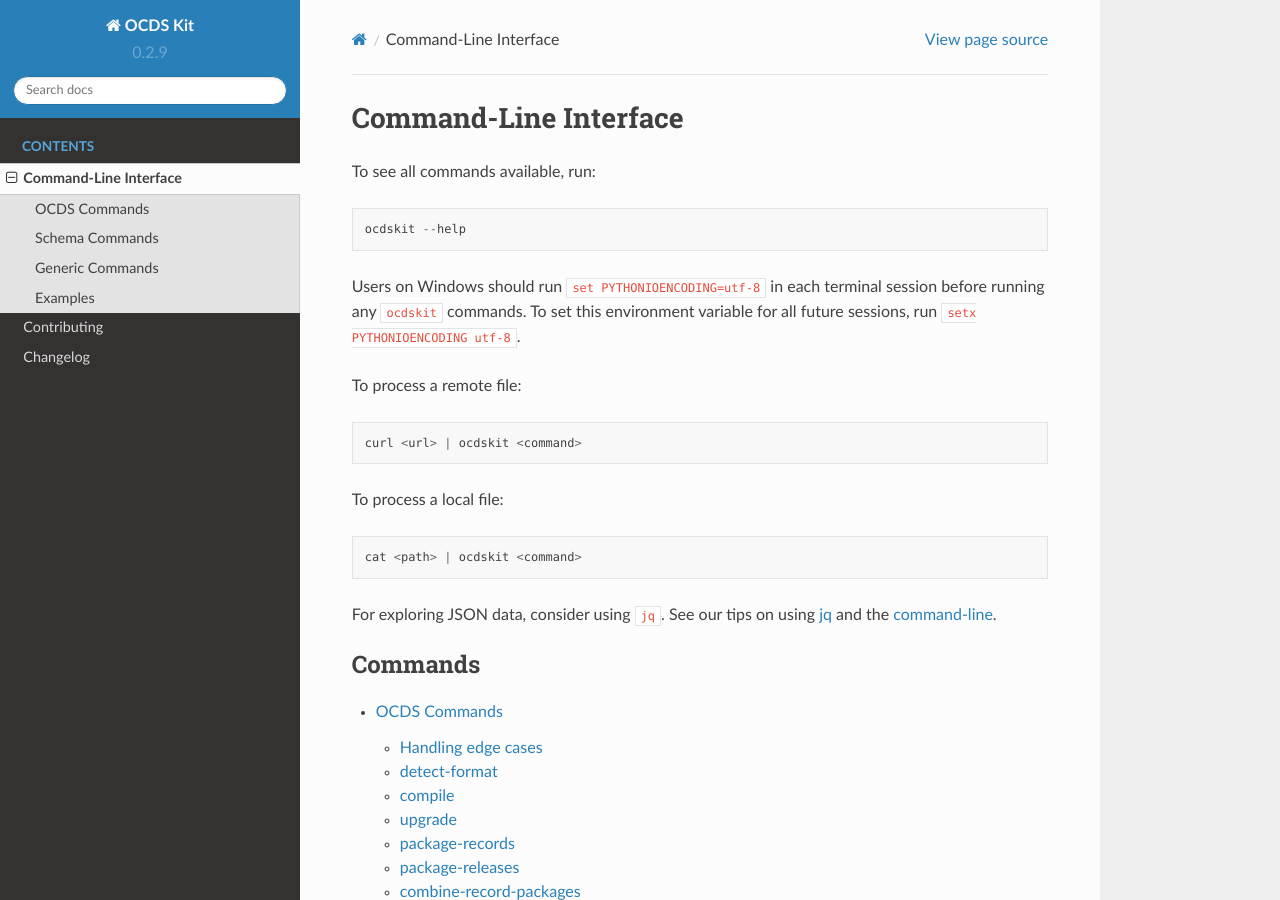
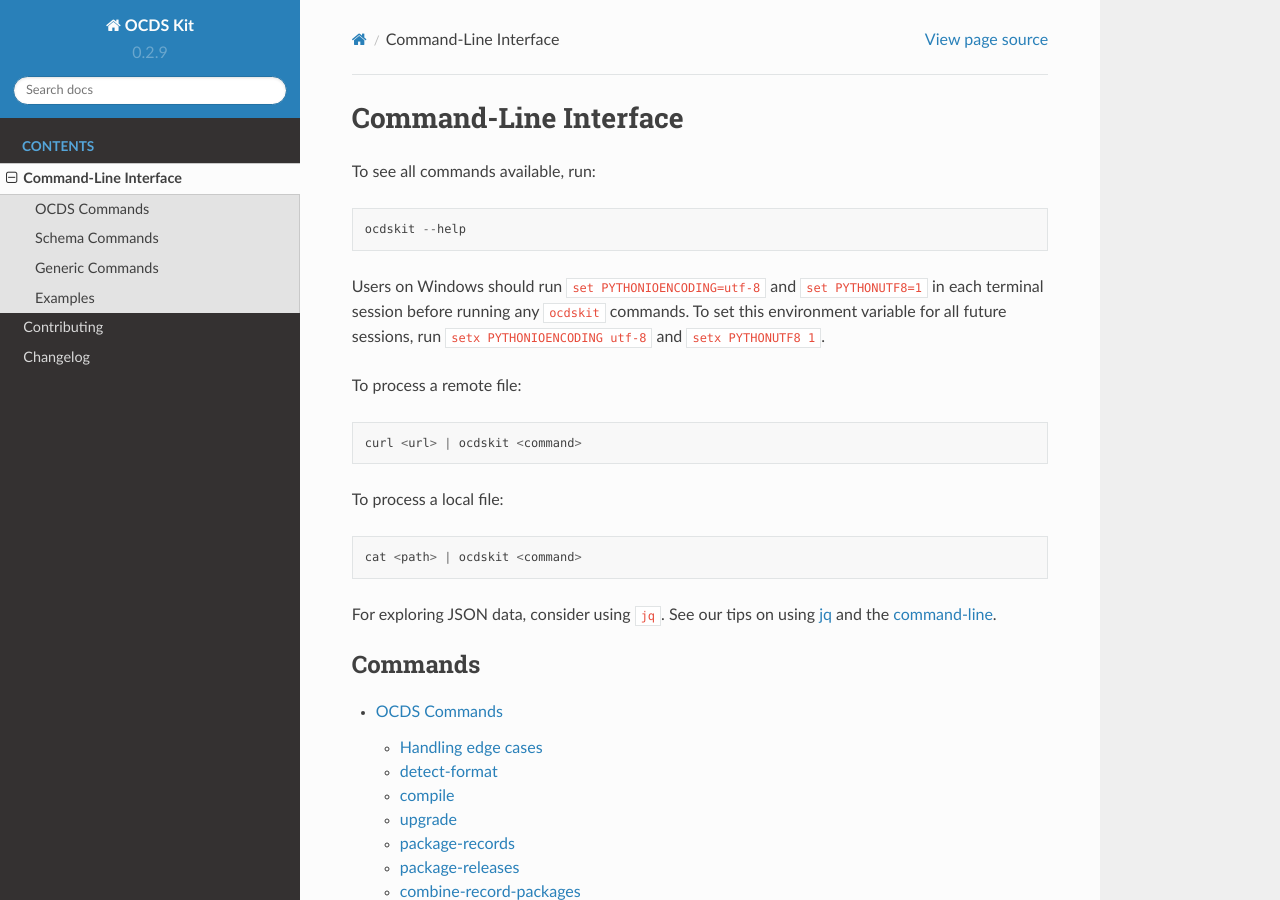
Before and after one commit to open-contracting/ocdskit, a Sphinx documentation site: the page built from docs/cli.rst, in a window 1280 px wide and 900 px high. Built offline with Sphinx 7.4.7 and the Read the Docs theme 2.0.0, drawn with Linux system fonts in a browser that asks for light colours; pages that are not in the unit, such as notebooks, are missing from menus.

Commit message:
Update instructions for Windows

```diff
--- a/docs/cli.rst
+++ b/docs/cli.rst
@@ -5,7 +5,7 @@ To see all commands available, run::
 
     ocdskit --help
 
-Users on Windows should run ``set PYTHONIOENCODING=utf-8`` in each terminal session before running any ``ocdskit`` commands. To set this environment variable for all future sessions, run ``setx PYTHONIOENCODING utf-8``.
+Users on Windows should run ``set PYTHONIOENCODING=utf-8`` and ``set PYTHONUTF8=1`` in each terminal session before running any ``ocdskit`` commands. To set this environment variable for all future sessions, run ``setx PYTHONIOENCODING utf-8`` and ``setx PYTHONUTF8 1``.
 
 To process a remote file::
 
```
